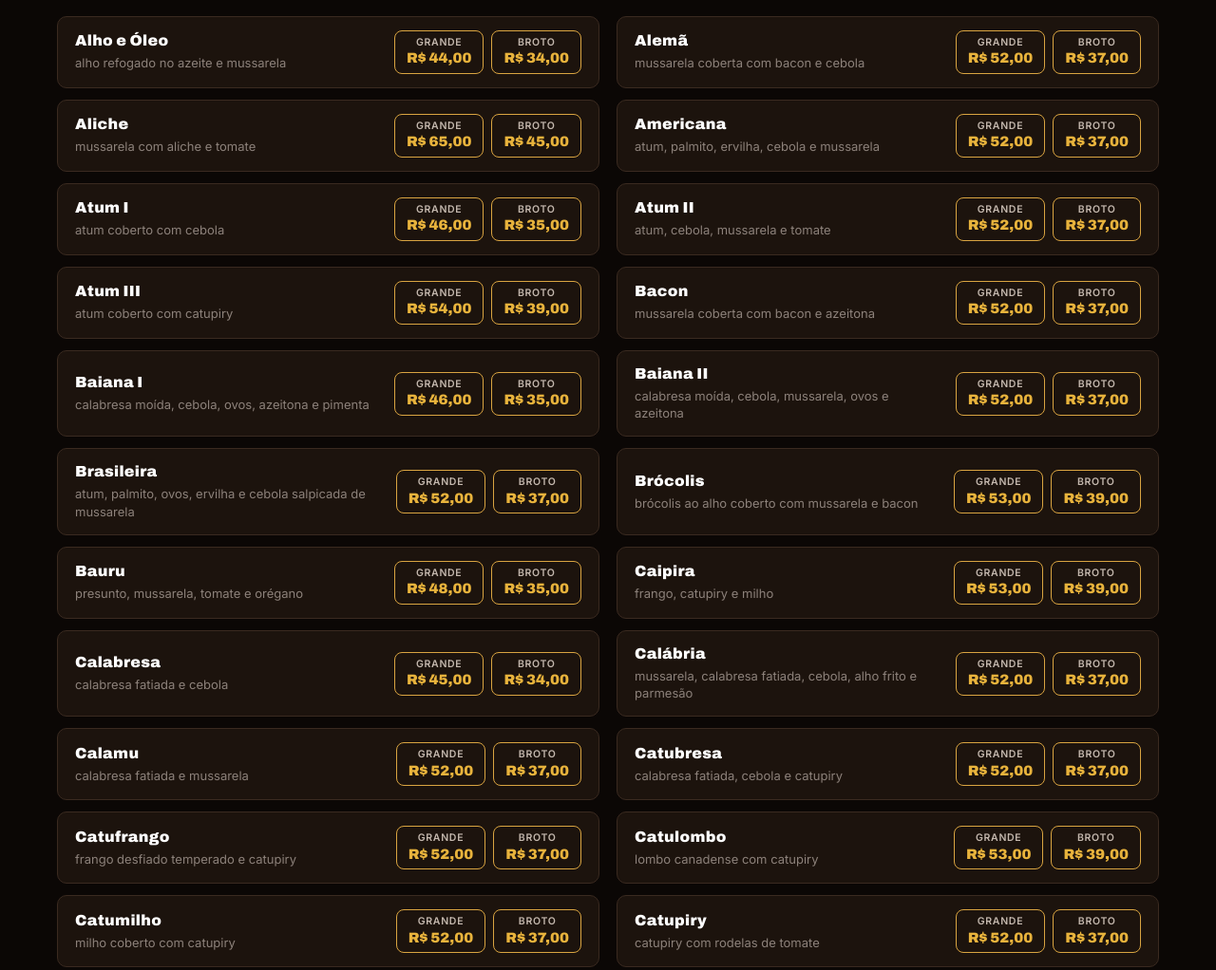
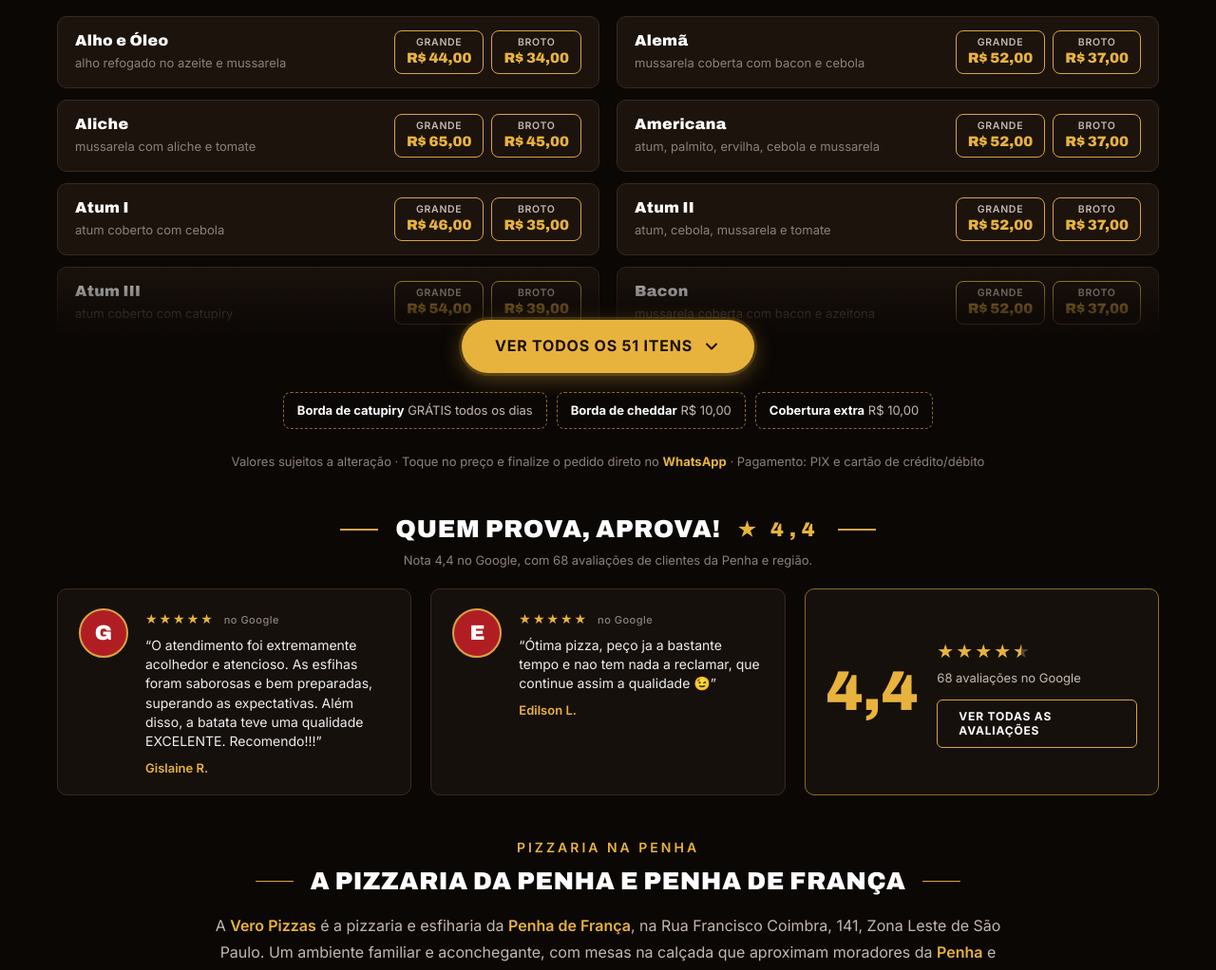
Before and after one commit to ELT-22-dev/novo-veropizzas, a plain HTML site: page index.html in a window 1280 px wide. Shown: the part 2022-3044 px from the top of the page at 95% size. Drawn offline with Linux system fonts and the light colour scheme.

Commit message:
Cardápio: listas longas recolhidas com botão "Ver todos"
As abas Pizzas (51 itens) e Esfihas (22) esticavam muito a página,
principalmente no celular. Listas com mais de 10 itens agora mostram
os primeiros (8 no desktop, 6 no celular) e um botão dourado
"Ver todos os N itens" / "Mostrar menos", com seta e degradê.
Sem JS a lista aparece inteira. Versão nos links de CSS/JS para
furar o cache dos visitantes.

Co-Authored-By: Claude Opus 5.5 <noreply@anthropic.com>

```diff
--- a/css/style.css
+++ b/css/style.css
@@ -187,6 +187,13 @@ svg{width:1em;height:1em;flex:none}
 .menu-sub{font:900 18px/1.3 var(--f-head);color:var(--gold-soft);margin:26px 0 14px;letter-spacing:.3px}
 .menu-sub small{font:500 13px var(--f-body);color:var(--dim)}
 .menu-list{display:grid;grid-template-columns:repeat(2,1fr);gap:12px 18px}
+/* listas longas (pizzas, esfihas) começam recolhidas; o JS adiciona a classe e o botão */
+.menu-list.is-collapsed>li:nth-child(n+9){display:none}
+.menu-more{position:relative;display:flex;justify-content:center;margin-top:22px}
+.menu-list.is-collapsed+.menu-more{margin-top:-90px;padding-top:70px;background:linear-gradient(to bottom,rgba(11,7,5,0),var(--bg) 70%)}
+.menu-more .btn{padding:17px 34px;font-size:16px;letter-spacing:.8px;text-transform:uppercase;border-radius:99px;box-shadow:0 6px 22px rgba(232,179,60,.35),0 0 0 3px rgba(232,179,60,.18)}
+.menu-more .btn svg{font-size:20px;transition:transform .25s}
+.menu-more .btn[aria-expanded="true"] svg{transform:rotate(180deg)}
 .mitem{display:flex;align-items:center;justify-content:space-between;gap:16px;background:var(--card);border:1px solid var(--border);border-radius:10px;padding:14px 18px;transition:border-color .2s}
 .mitem:hover{border-color:var(--border-gold)}
 .mitem__txt{min-width:0}
@@ -279,6 +286,7 @@ svg{width:1em;height:1em;flex:none}
 }
 @media (max-width:1180px){
   .menu-list{grid-template-columns:1fr}
+  .menu-list.is-collapsed>li:nth-child(n+7){display:none}
   .promos{grid-template-columns:repeat(2,1fr)}
   .bcards{grid-template-columns:repeat(2,1fr)}
   .location__grid{grid-template-columns:1fr}
@@ -329,6 +337,7 @@ svg{width:1em;height:1em;flex:none}
   .promos{grid-template-columns:1fr}
   .bcards{grid-template-columns:1fr}
   .mphoto{width:56px;height:56px}
+  .menu-more .btn{width:100%;padding:16px 20px;font-size:15px}
   .location__info{padding:22px}
   .location__btns .btn{width:100%}
   html,body{overflow-x:hidden}
--- a/index.html
+++ b/index.html
@@ -32,7 +32,7 @@
   <link rel="preconnect" href="https://fonts.googleapis.com">
   <link rel="preconnect" href="https://fonts.gstatic.com" crossorigin>
   <link href="https://fonts.googleapis.com/css2?family=Archivo:wght@900&family=Cinzel:wght@400;700&family=Inter:wght@400;500;600;700&display=swap" rel="stylesheet">
-  <link rel="stylesheet" href="css/style.css">
+  <link rel="stylesheet" href="css/style.css?v=20261118b">
   <script type="application/ld+json">
   {
     "@context": "https://schema.org",
@@ -335,6 +335,6 @@
 
 <a href="https://wa.me/5511913339448?text=Ol%C3%A1!%20Quero%20fazer%20um%20pedido." class="fab" aria-label="Pedir pelo WhatsApp" target="_blank" rel="noopener"><svg><use href="#i-wa"/></svg></a>
 
-<script src="js/main.js"></script>
+<script src="js/main.js?v=20261118b"></script>
 </body>
 </html>
--- a/js/main.js
+++ b/js/main.js
@@ -66,5 +66,31 @@
     if (aba && document.getElementById('t-' + aba)) openTab(aba);
   }
 
+  // listas longas do cardápio: mostra só os primeiros itens + botão "Ver todos"
+  // (sem JS, a lista aparece inteira)
+  document.querySelectorAll('.menu-list').forEach(function (list) {
+    var total = list.children.length;
+    if (total <= 10) return;
+    list.classList.add('is-collapsed');
+    var wrap = document.createElement('div');
+    wrap.className = 'menu-more';
+    var btn = document.createElement('button');
+    btn.type = 'button';
+    btn.className = 'btn btn--gold';
+    btn.setAttribute('aria-expanded', 'false');
+    var label = document.createElement('span');
+    label.textContent = 'Ver todos os ' + total + ' itens';
+    btn.appendChild(label);
+    btn.insertAdjacentHTML('beforeend', '<svg viewBox="0 0 24 24" fill="none" stroke="currentColor" stroke-width="2.5" stroke-linecap="round" stroke-linejoin="round" aria-hidden="true"><path d="M6 9l6 6 6-6"/></svg>');
+    btn.addEventListener('click', function () {
+      var open = list.classList.toggle('is-collapsed') === false;
+      btn.setAttribute('aria-expanded', String(open));
+      label.textContent = open ? 'Mostrar menos' : 'Ver todos os ' + total + ' itens';
+      if (!open) list.scrollIntoView({ block: 'start' });
+    });
+    wrap.appendChild(btn);
+    list.parentNode.insertBefore(wrap, list.nextSibling);
+  });
+
   document.getElementById('ano').textContent = new Date().getFullYear();
 })();
```
